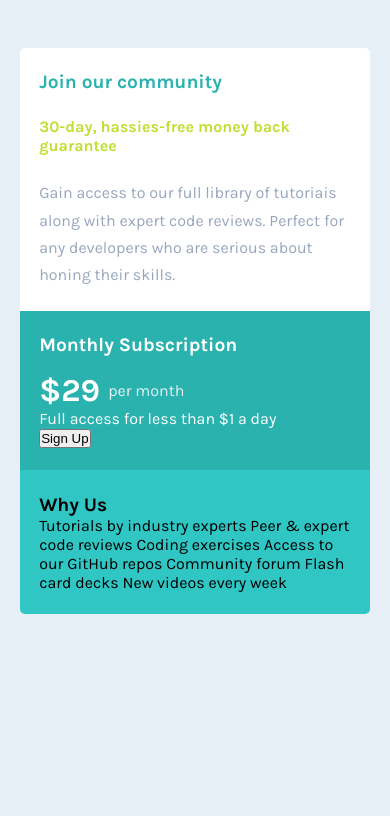
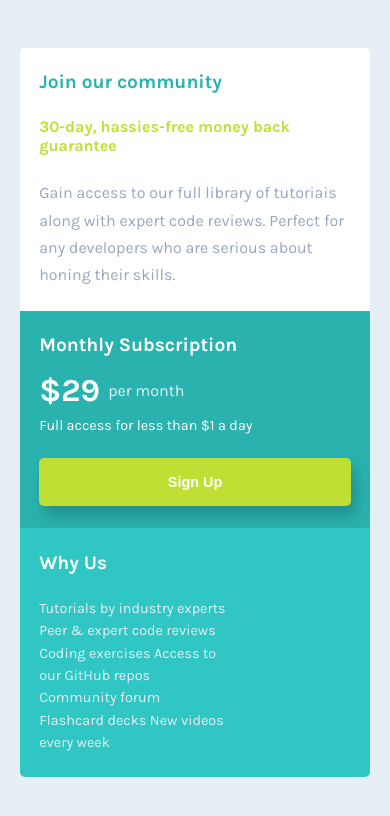
Before and after one commit to cloviswrodrigues/single_price_grid_component_challenge_hub, a plain HTML site: page frontend/index.html in a window 390 px wide. Drawn offline with Linux system fonts and the light colour scheme.

Commit message:
finalizando design mobile

```diff
--- a/frontend/index.html
+++ b/frontend/index.html
@@ -37,7 +37,7 @@
             <p>
                 Full access for less than $1 a day
             </p>
-            <button class="box__botton">Sign Up</button>
+            <button class="box__button">Sign Up</button>
         </div>
         <div class="box box-third">
             <h2>
@@ -49,7 +49,7 @@
                 Coding exercises
                 Access to our GitHub repos
                 Community forum
-                Flash card decks
+                Flashcard decks
                 New videos every week
             </p>
         </div>
--- a/frontend/style/_component.scss
+++ b/frontend/style/_component.scss
@@ -63,10 +63,40 @@
                 color: $color-light-gray;
             }
         }
+
+        p {
+            margin-top: .5rem;
+            margin-bottom: 1.5rem;
+            font-size: .9rem;
+        }
+
+        .box__button {
+            border: none;
+            border-radius: 5px;
+            width: 100%;
+            padding: 1rem;
+            box-shadow: 5px 10px 15px rgba(0,0,0,0.2);
+            background-color: $color-bright-yellow;
+            font-size: .9rem;
+            font-weight: 700;
+            color: $color-white;
+        }
     }
 
     .box-third {
         background-color: lighten($color-cyan, 5);
+        padding-right: 9rem;
+
+        h2 {
+            margin-bottom: 1.5rem;
+            color: $color-white;
+        }
+
+        p {
+            line-height: 1.4rem;
+            font-size: .9rem;
+            color: $color-light-gray
+        }
     }
 
 }
```
Also changed, not shown: frontend/style/main.css, 1 other file.
